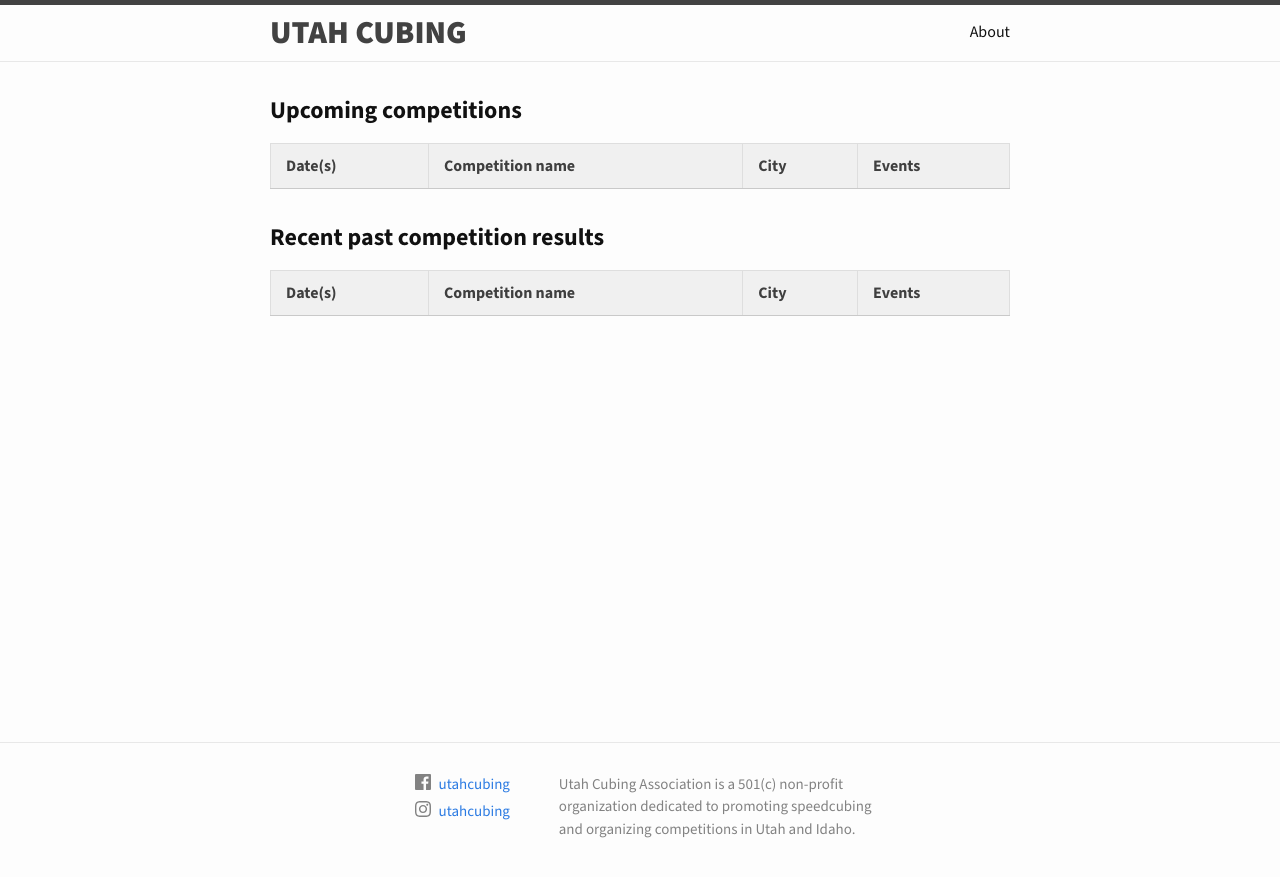
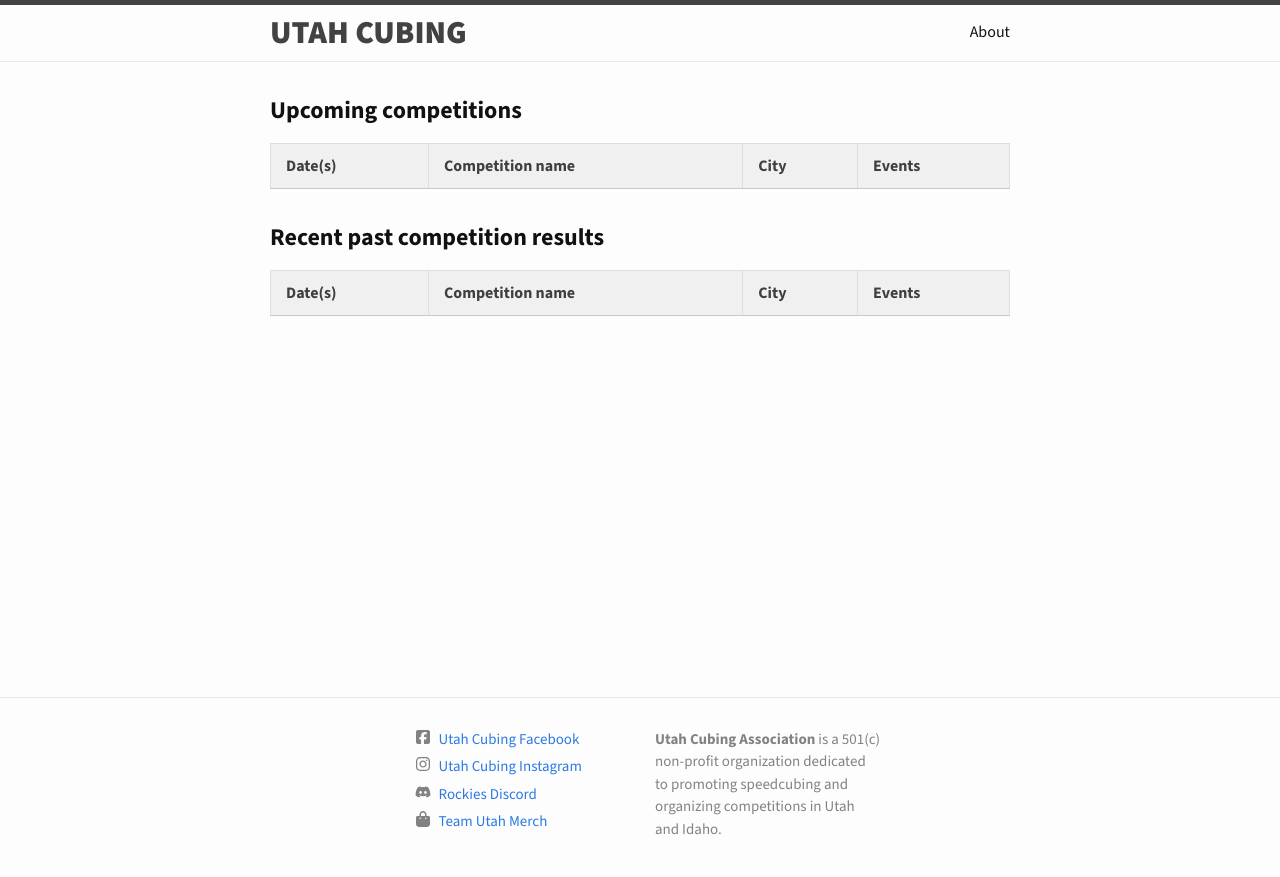
Before and after one commit to joeyday/utahcubing.org, a Jekyll site: the page built from index.md, in a window 1280 px wide. Shown: the top 877 px of the page. Built offline with Jekyll 4.4.1, drawn with Linux system fonts in a browser that asks for light colours; some web fonts are replaced.

Commit message:
Better social icons + adding discord and merch store

```diff
--- a/_config.yml
+++ b/_config.yml
@@ -20,7 +20,7 @@
 
 title: Utah Cubing
 description: >- # this means to ignore newlines until "baseurl:"
-  Utah Cubing Association is a 501(c) non-profit organization dedicated to promoting speedcubing and organizing competitions in Utah and Idaho.
+  <strong>Utah Cubing Association</strong> is a 501(c) non-profit organization dedicated to promoting speedcubing and organizing competitions in Utah and Idaho.
 baseurl: "/utahcubing.com" # the subpath of your site, e.g. /blog
 url: "https://joeyday.github.io" # the base hostname & protocol for your site, e.g. http://example.com
 instagram_username: utahcubing
--- a/_includes/footer.html
+++ b/_includes/footer.html
@@ -22,11 +22,35 @@
       </div> -->
 
       <div class="footer-col footer-col-1">
-        {%- include social.html -%}
+        <ul class="social-media-list">
+        	<li>
+        		<a href="https://www.facebook.com/groups/utahcubing">
+        			<svg class="svg-icon" xmlns="http://www.w3.org/2000/svg" viewBox="0 0 448 512"><!--!Font Awesome Free 6.6.0 by @fontawesome - https://fontawesome.com License - https://fontawesome.com/license/free Copyright 2024 Fonticons, Inc.--><path d="M64 32C28.7 32 0 60.7 0 96V416c0 35.3 28.7 64 64 64h98.2V334.2H109.4V256h52.8V222.3c0-87.1 39.4-127.5 125-127.5c16.2 0 44.2 3.2 55.7 6.4V172c-6-.6-16.5-1-29.6-1c-42 0-58.2 15.9-58.2 57.2V256h83.6l-14.4 78.2H255V480H384c35.3 0 64-28.7 64-64V96c0-35.3-28.7-64-64-64H64z"/></svg>
+            		<span class="username">Utah Cubing Facebook</span>
+            	</a>
+        	</li>
+        	<li>
+        		<a href="https://instagram.com/utahcubing">
+        			<svg class="svg-icon" xmlns="http://www.w3.org/2000/svg" viewBox="0 0 448 512"><!--!Font Awesome Free 6.6.0 by @fontawesome - https://fontawesome.com License - https://fontawesome.com/license/free Copyright 2024 Fonticons, Inc.--><path d="M224.1 141c-63.6 0-114.9 51.3-114.9 114.9s51.3 114.9 114.9 114.9S339 319.5 339 255.9 287.7 141 224.1 141zm0 189.6c-41.1 0-74.7-33.5-74.7-74.7s33.5-74.7 74.7-74.7 74.7 33.5 74.7 74.7-33.6 74.7-74.7 74.7zm146.4-194.3c0 14.9-12 26.8-26.8 26.8-14.9 0-26.8-12-26.8-26.8s12-26.8 26.8-26.8 26.8 12 26.8 26.8zm76.1 27.2c-1.7-35.9-9.9-67.7-36.2-93.9-26.2-26.2-58-34.4-93.9-36.2-37-2.1-147.9-2.1-184.9 0-35.8 1.7-67.6 9.9-93.9 36.1s-34.4 58-36.2 93.9c-2.1 37-2.1 147.9 0 184.9 1.7 35.9 9.9 67.7 36.2 93.9s58 34.4 93.9 36.2c37 2.1 147.9 2.1 184.9 0 35.9-1.7 67.7-9.9 93.9-36.2 26.2-26.2 34.4-58 36.2-93.9 2.1-37 2.1-147.8 0-184.8zM398.8 388c-7.8 19.6-22.9 34.7-42.6 42.6-29.5 11.7-99.5 9-132.1 9s-102.7 2.6-132.1-9c-19.6-7.8-34.7-22.9-42.6-42.6-11.7-29.5-9-99.5-9-132.1s-2.6-102.7 9-132.1c7.8-19.6 22.9-34.7 42.6-42.6 29.5-11.7 99.5-9 132.1-9s102.7-2.6 132.1 9c19.6 7.8 34.7 22.9 42.6 42.6 11.7 29.5 9 99.5 9 132.1s2.7 102.7-9 132.1z"/></svg>
+        			<span class="username">Utah Cubing Instagram</span>
+        		</a>
+        	</li>
+        	<li>
+        		<a href="https://discord.gg/nBhfdJvfTB">
+        			<svg class="svg-icon" xmlns="http://www.w3.org/2000/svg" viewBox="0 0 640 512"><!--!Font Awesome Free 6.6.0 by @fontawesome - https://fontawesome.com License - https://fontawesome.com/license/free Copyright 2024 Fonticons, Inc.--><path d="M524.5 69.8a1.5 1.5 0 0 0 -.8-.7A485.1 485.1 0 0 0 404.1 32a1.8 1.8 0 0 0 -1.9 .9 337.5 337.5 0 0 0 -14.9 30.6 447.8 447.8 0 0 0 -134.4 0 309.5 309.5 0 0 0 -15.1-30.6 1.9 1.9 0 0 0 -1.9-.9A483.7 483.7 0 0 0 116.1 69.1a1.7 1.7 0 0 0 -.8 .7C39.1 183.7 18.2 294.7 28.4 404.4a2 2 0 0 0 .8 1.4A487.7 487.7 0 0 0 176 479.9a1.9 1.9 0 0 0 2.1-.7A348.2 348.2 0 0 0 208.1 430.4a1.9 1.9 0 0 0 -1-2.6 321.2 321.2 0 0 1 -45.9-21.9 1.9 1.9 0 0 1 -.2-3.1c3.1-2.3 6.2-4.7 9.1-7.1a1.8 1.8 0 0 1 1.9-.3c96.2 43.9 200.4 43.9 295.5 0a1.8 1.8 0 0 1 1.9 .2c2.9 2.4 6 4.9 9.1 7.2a1.9 1.9 0 0 1 -.2 3.1 301.4 301.4 0 0 1 -45.9 21.8 1.9 1.9 0 0 0 -1 2.6 391.1 391.1 0 0 0 30 48.8 1.9 1.9 0 0 0 2.1 .7A486 486 0 0 0 610.7 405.7a1.9 1.9 0 0 0 .8-1.4C623.7 277.6 590.9 167.5 524.5 69.8zM222.5 337.6c-29 0-52.8-26.6-52.8-59.2S193.1 219.1 222.5 219.1c29.7 0 53.3 26.8 52.8 59.2C275.3 311 251.9 337.6 222.5 337.6zm195.4 0c-29 0-52.8-26.6-52.8-59.2S388.4 219.1 417.9 219.1c29.7 0 53.3 26.8 52.8 59.2C470.7 311 447.5 337.6 417.9 337.6z"/></svg>
+        			<span class="username">Rockies Discord</span>
+        		</a>
+        	</li>
+        	<li>
+        		<a href="https://utahcubing.creator-spring.com/">
+        			<svg class="svg-icon" xmlns="http://www.w3.org/2000/svg" viewBox="0 0 448 512"><!--!Font Awesome Free 6.6.0 by @fontawesome - https://fontawesome.com License - https://fontawesome.com/license/free Copyright 2024 Fonticons, Inc.--><path d="M160 112c0-35.3 28.7-64 64-64s64 28.7 64 64l0 48-128 0 0-48zm-48 48l-64 0c-26.5 0-48 21.5-48 48L0 416c0 53 43 96 96 96l256 0c53 0 96-43 96-96l0-208c0-26.5-21.5-48-48-48l-64 0 0-48C336 50.1 285.9 0 224 0S112 50.1 112 112l0 48zm24 48a24 24 0 1 1 0 48 24 24 0 1 1 0-48zm152 24a24 24 0 1 1 48 0 24 24 0 1 1 -48 0z"/></svg>
+        			<span class="username">Team Utah Merch</span>
+        		</a>
+			</ul>
       </div>
 
       <div class="footer-col footer-col-2">
-        <p>{{- site.description | escape -}}</p>
+        <p>{{- site.description -}}</p>
       </div>
     </div>
 
--- a/_sass/minima.scss
+++ b/_sass/minima.scss
@@ -103,9 +103,9 @@ $baseurl:		   '/utahcubing.com';
 }
 
 .footer-col-1 {
-	width: calc(30% - (30px / 2))
+	width: calc(50% - (30px / 2))
 }
 
 .footer-col-2 {
-	width: calc(70% - (30px / 2))
+	width: calc(50% - (30px / 2))
 }
```
